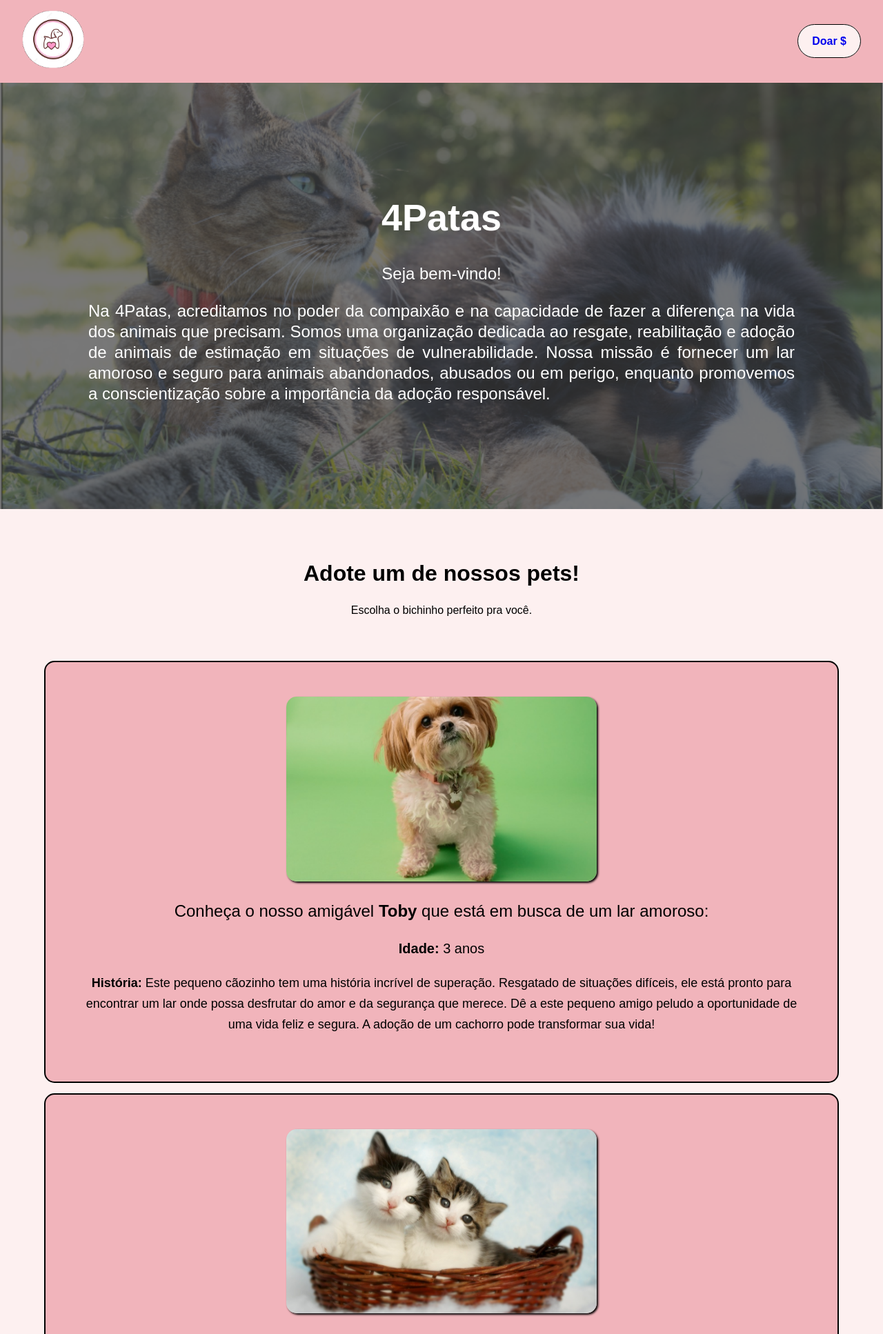
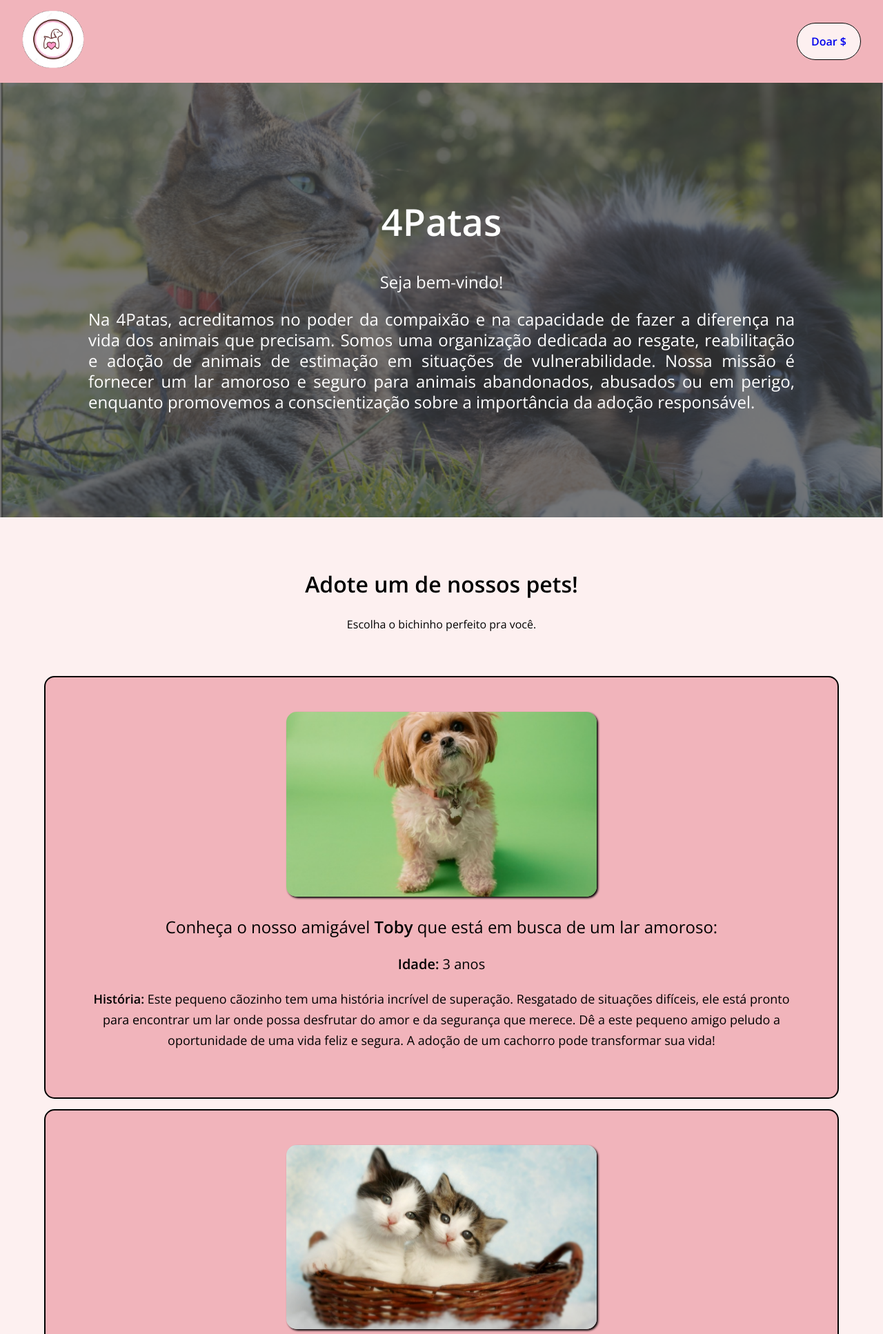
Before and after one commit to guilhermeabel/uni-projects, a PHP site: page / in a window 1280 px wide. Shown: the top 1934 px of the page at 69% size. Run offline with PHP 8.4, Linux system fonts and the light colour scheme.

Commit message:
fix: fonte google

```diff
--- a/integrador-4/Site/css/estilos.css
+++ b/integrador-4/Site/css/estilos.css
@@ -1,8 +1,10 @@
+@import url("https://fonts.googleapis.com/css2?family=Open+Sans:wght@400;600&display=swap");
+
 body,
 textarea {
 	margin: 0;
 	padding: 0;
-	font-family: "Montserrat", Arial, Helvetica, sans-serif;
+	font-family: "Open Sans", Arial, Helvetica, sans-serif;
 }
 
 .navbar-container {
```
